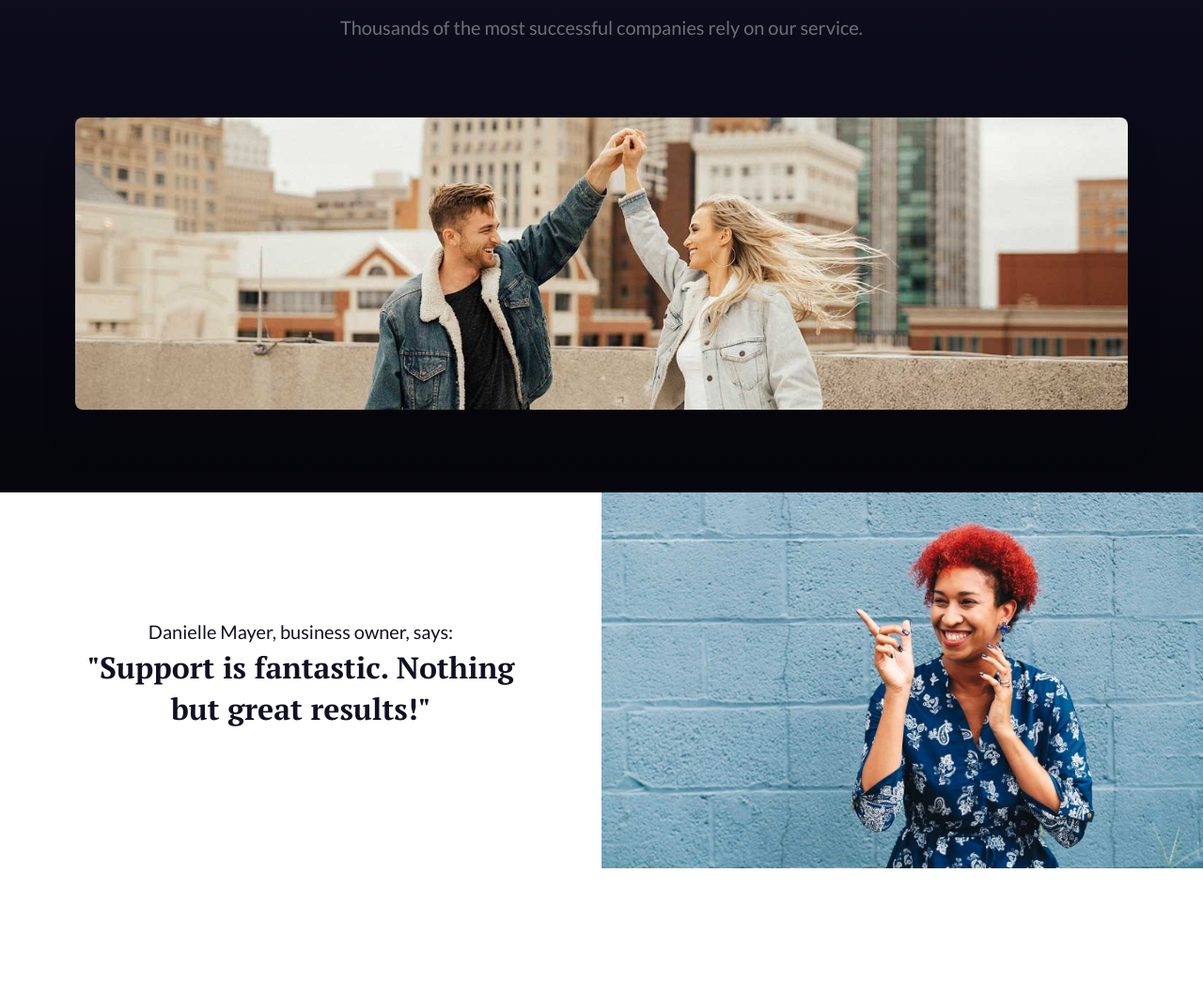
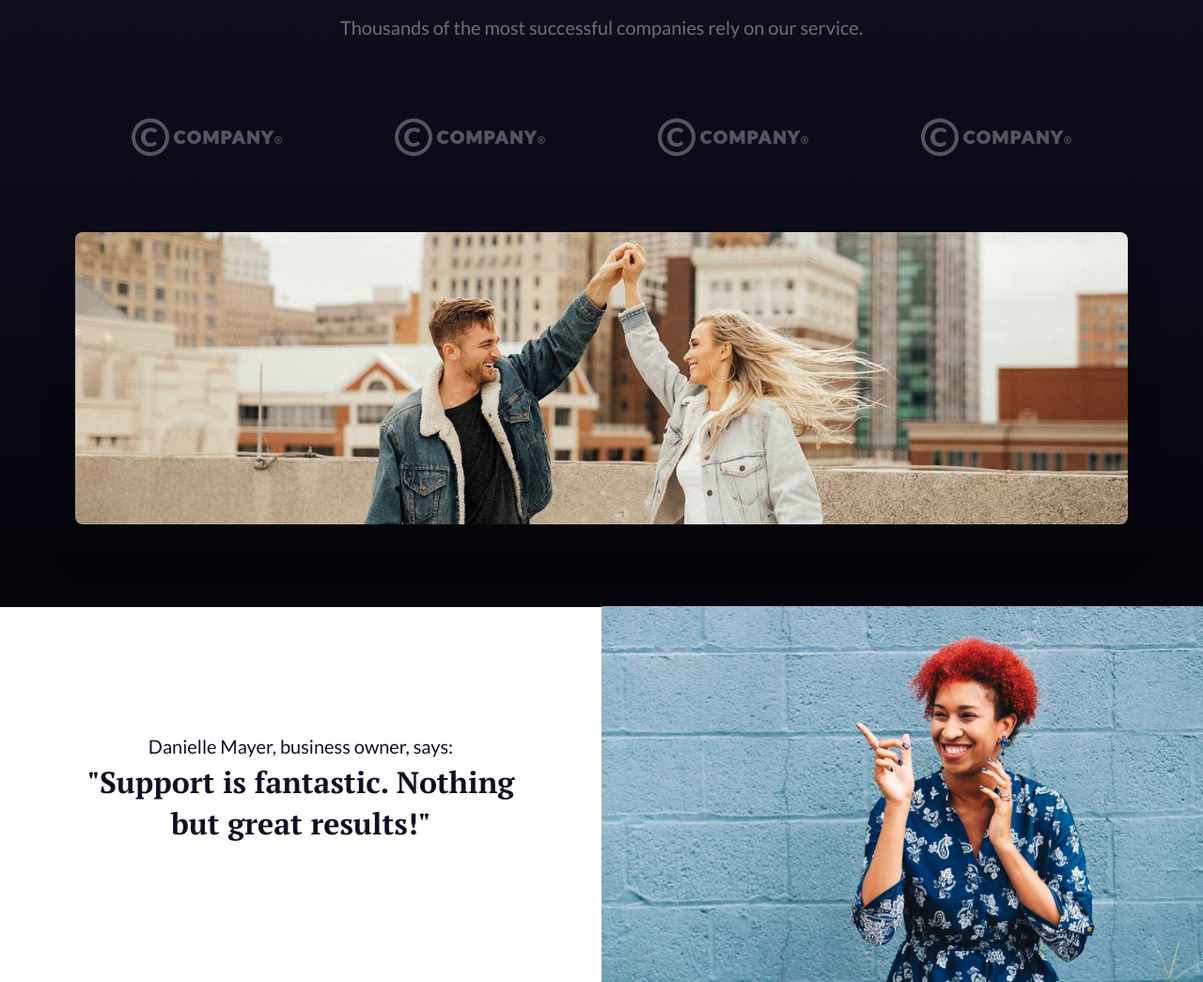
Before and after one commit to sinovic/opalin-project, a website: page index.html in a window 1280 px wide. Shown: the part 2891-3936 px from the top of the page at 94% size. Before the commit the page ends 3815 px from the top, so only its background shows below. Drawn offline with Linux system fonts and the light colour scheme.

Commit message:
Add companies logo in costumers section

```diff
--- a/index.html
+++ b/index.html
@@ -68,6 +68,12 @@
             <div class="container">
                 <h3 class="heading-3 center-text mt-lg">Over 30,000 Paying Customers</h3>
                 <p class="paragraph max-width-m center-text center opacity-m">Thousands of the most successful companies rely on our service.</p>
+                <div class="customers_companies mt-lg">
+                    <img src="build/media/content/trusted-company-dark.png" srcset="build/media/content/trusted-company-dark.png 1x, build/media/content/trusted-company-dark@2x.png 2x" alt="Trusted Company">
+                    <img src="build/media/content/trusted-company-dark.png" srcset="build/media/content/trusted-company-dark.png 1x, build/media/content/trusted-company-dark@2x.png 2x" alt="Trusted Company">
+                    <img src="build/media/content/trusted-company-dark.png" srcset="build/media/content/trusted-company-dark.png 1x, build/media/content/trusted-company-dark@2x.png 2x" alt="Trusted Company">
+                    <img src="build/media/content/trusted-company-dark.png" srcset="build/media/content/trusted-company-dark.png 1x, build/media/content/trusted-company-dark@2x.png 2x" alt="Trusted Company">
+                </div>
                 <img src="build/media/content/customers.jpg" srcset="build/media/content/customers.jpg 1x, build/media/content/customers@2x.jpg 2x" alt="Customers" class="customers__img mt-lg box-shadow-img">
            </div>
         </section>
--- a/src/sass/components/_customers.scss
+++ b/src/sass/components/_customers.scss
@@ -2,6 +2,11 @@
   margin-top: -16rem;
   padding: 8rem;
   background: linear-gradient($color-text 0%, darken($color-text, 7%) 100%);
+
+  &_companies {
+    display: flex;
+    justify-content: space-around;
+  }
 
   &__img {
     width: 100%;
--- a/src/sass/components/_testimonial.scss
+++ b/src/sass/components/_testimonial.scss
@@ -13,6 +13,7 @@
     img {
       width: 100%;
       display: block;
+      margin-top: -1px;
     }
   }
 }
```
Also changed, not shown: build/css/main.css.
